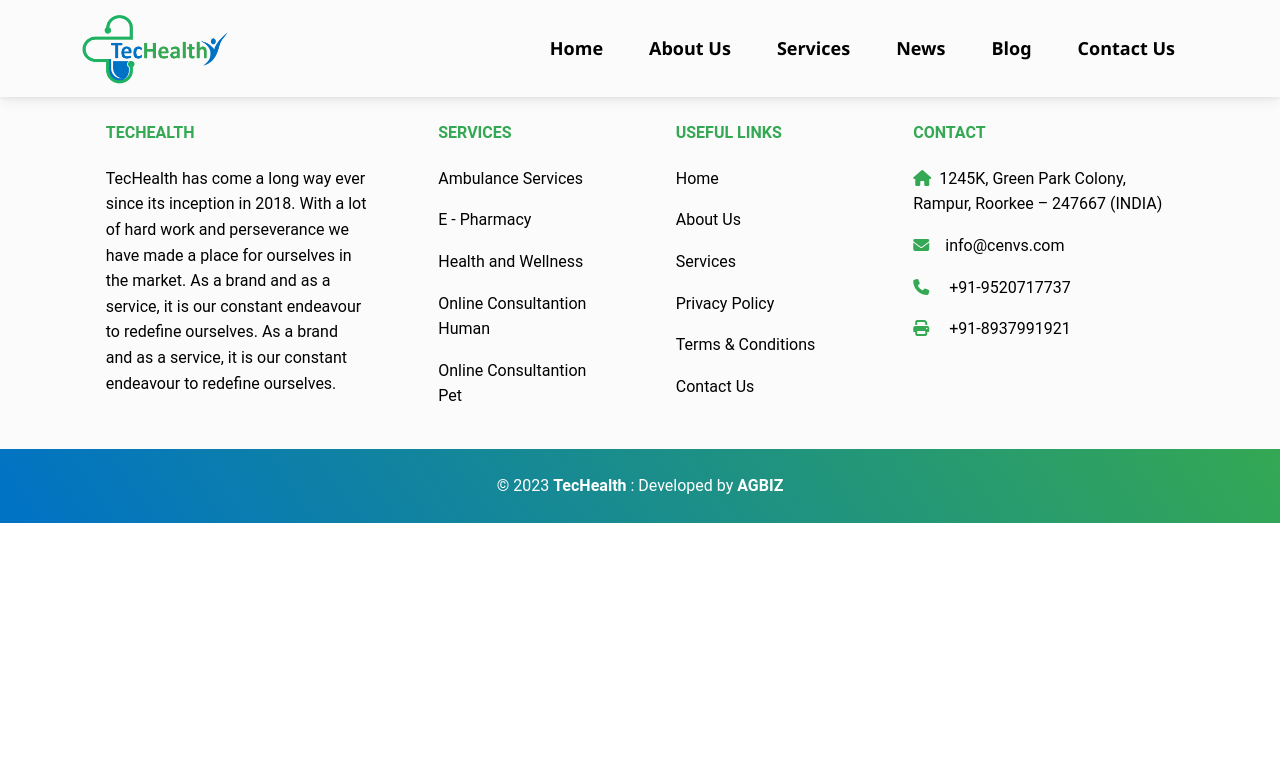
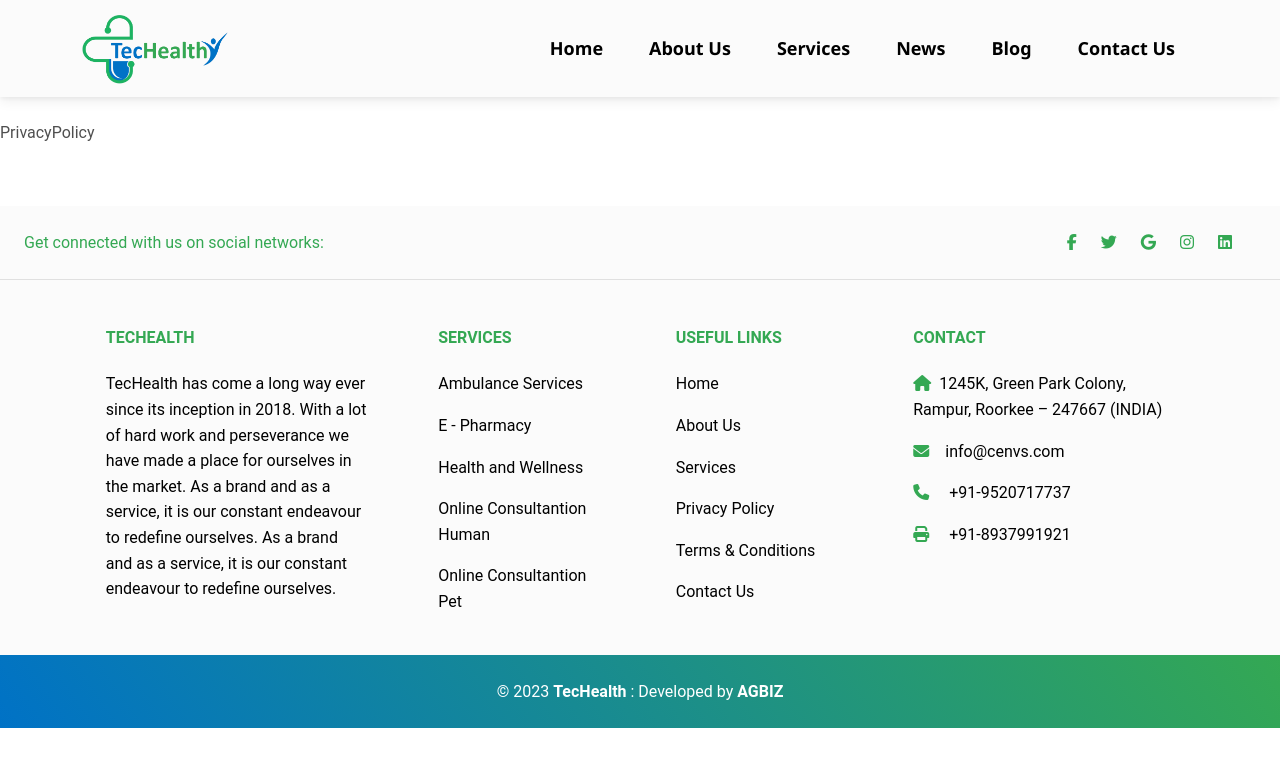
Before and after one commit to Roshan57548/TecHealth, a React (Vite) app in the folder TecHealth/: page /#/Privacy-Policy in a window 1280 px wide. Shown: the top 766 px of the page. Built offline with nearby package versions, Linux system fonts and the light colour scheme.

Commit message:
add 2 more pages

```diff
--- a/TecHealth/src/App.jsx
+++ b/TecHealth/src/App.jsx
@@ -8,6 +8,8 @@
 import About from './Components/AboutUs/AboutUs';
 import ContactUs from "./Components/ContactUs/ContactUs";
 import "./App.css";
+import PrivacyPolicy from "./Components/PrivacyPolicy/PrivacyPolicy";
+import TermsConditions from "./Components/Terms&Conditions/TermsConditions";
 
 
 function App() {
@@ -23,6 +25,8 @@
         <Route path='/' element={<Home/>}/>
         <Route path='/About-Us' element={<About/>}/>
         <Route path='/Contact-Us' element={<ContactUs/>}/>
+        <Route path='/Privacy-Policy' element={<PrivacyPolicy/>}/>
+        <Route path='/Terms-&-Conditions' element={<TermsConditions/>}/>
     </Routes>
     <Footer />
   </div>;
--- a/TecHealth/src/Components/Footer/Footer.jsx
+++ b/TecHealth/src/Components/Footer/Footer.jsx
@@ -118,7 +118,7 @@
               </p>
               <p>
                 <a
-                  onClick={() => navigate("/Terms&Conditions")}
+                  onClick={() => navigate("/Terms-&-Conditions")}
                   className="Footer-Color"
                   id="footer-link"
                 >
--- a/TecHealth/src/Components/Home/Components/Style/Insights.css
+++ b/TecHealth/src/Components/Home/Components/Style/Insights.css
@@ -110,8 +110,10 @@
 }
 
 @media only screen and (max-width: 667px) {
+
   .Insight_Content_Container {
     display: flex;
+    width: 100%;
     flex-direction: column;
   }
   .Insight_Parent_Container {
--- /dev/null
+++ b/TecHealth/src/Components/PrivacyPolicy/PrivacyPolicy.jsx
@@ -0,0 +1,12 @@
+import React from 'react';
+import './Style/PrivacyPolicy.css';
+
+const PrivacyPolicy = () => {
+  return (
+    <div className='PrivacyPolicy'>
+        PrivacyPolicy
+    </div>
+  )
+}
+
+export default PrivacyPolicy
--- /dev/null
+++ b/TecHealth/src/Components/PrivacyPolicy/Style/PrivacyPolicy.css
@@ -0,0 +1,4 @@
+.PrivacyPolicy{
+    margin-top: 120px;
+    margin-bottom: 60px;
+}
--- /dev/null
+++ b/TecHealth/src/Components/Terms&Conditions/Style/TermsConditions.css
@@ -0,0 +1,4 @@
+.TermsConditions{
+    margin-top: 120px;
+    margin-bottom: 60px;
+}
--- /dev/null
+++ b/TecHealth/src/Components/Terms&Conditions/TermsConditions.jsx
@@ -0,0 +1,12 @@
+import React from 'react';
+import './Style/TermsConditions.css';
+
+const TermsConditions = () => {
+  return (
+    <div className='TermsConditions'>
+        TermsConditions
+    </div>
+  )
+}
+
+export default TermsConditions
```
Also changed, not shown: TecHealth/src/Components/Home/Home.jsx (line endings or trailing spaces).
